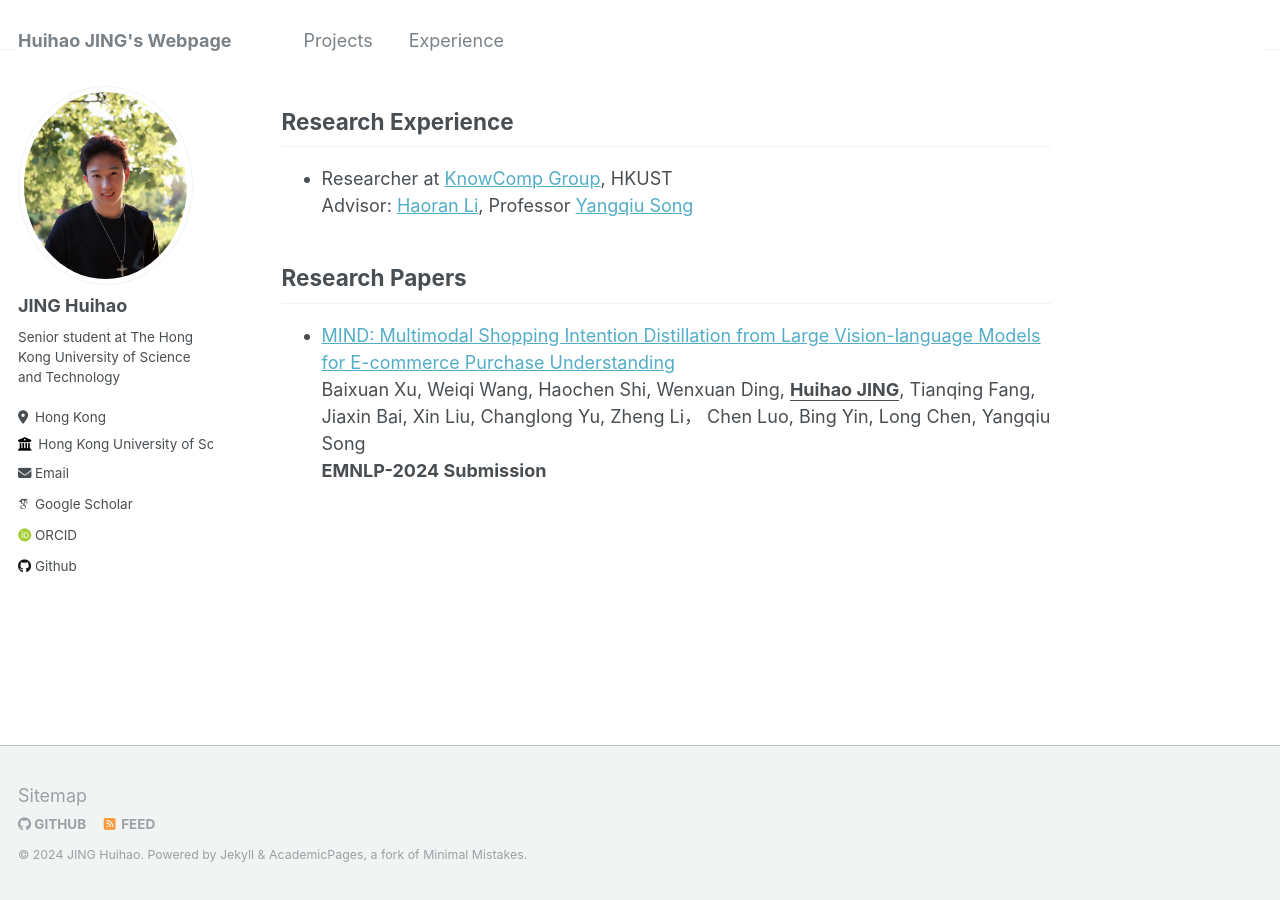
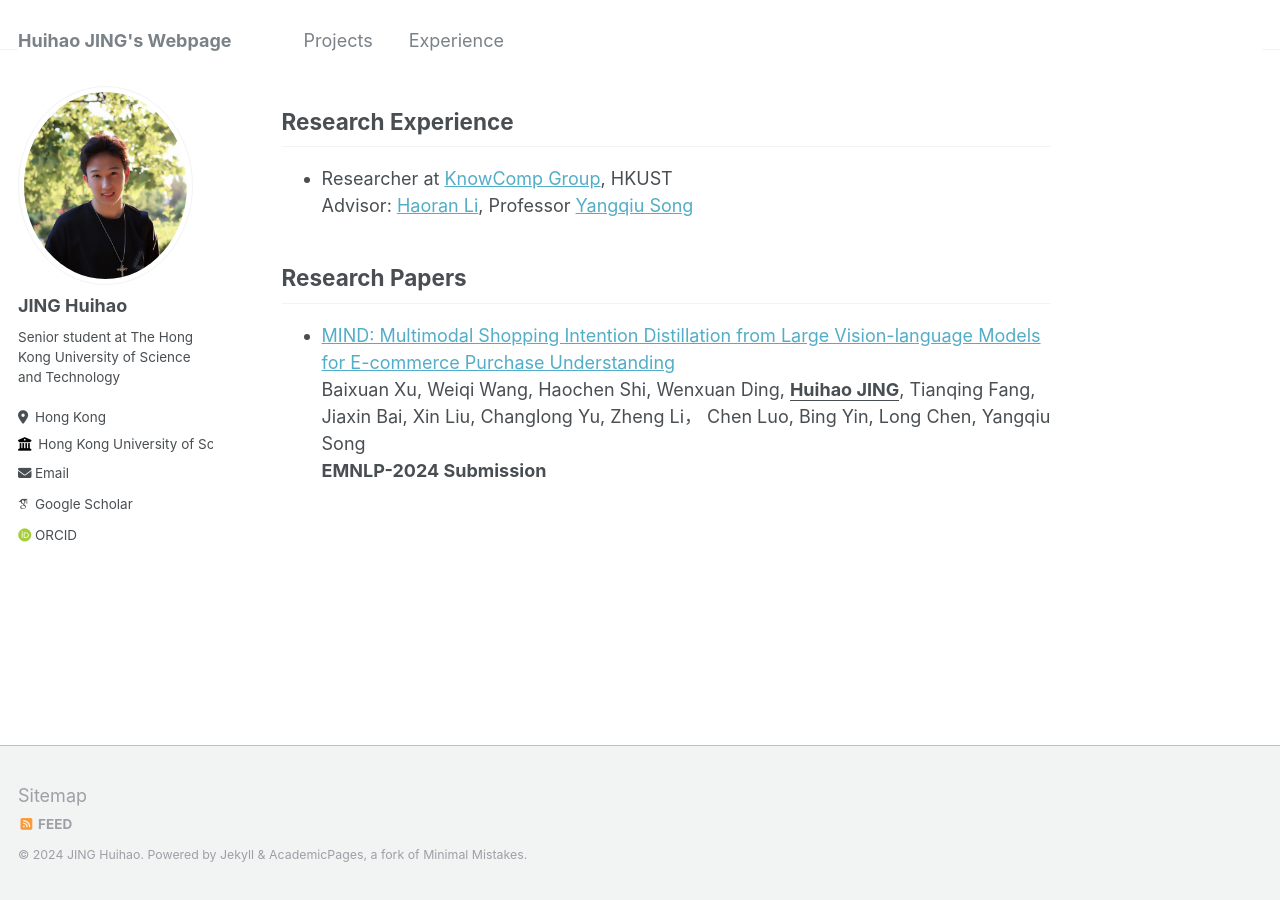
Before and after one commit to Egbertjing/Egbertjing.github.io, a Jekyll site: the page built from _pages/about.md, in a window 1280 px wide and 900 px high, scrolled down 667 px. Built offline with Jekyll 4.4.1, drawn with Linux system fonts in a browser that asks for light colours; some web fonts are replaced.

Commit message:
Update _config.yml

```diff
--- a/_config.yml
+++ b/_config.yml
@@ -42,7 +42,7 @@ author:
   bitbucket        : # Username - Update with your username on the site
   codepen          : # Username
   dribbble         : # Username
-  github           : "Egbertjing"
+  # github           : "Egbertjing"
   kaggle           : # Username
   stackoverflow    : # User number or user number and name (i.e., use "1" or "1/jeff-atwood")
 
```
